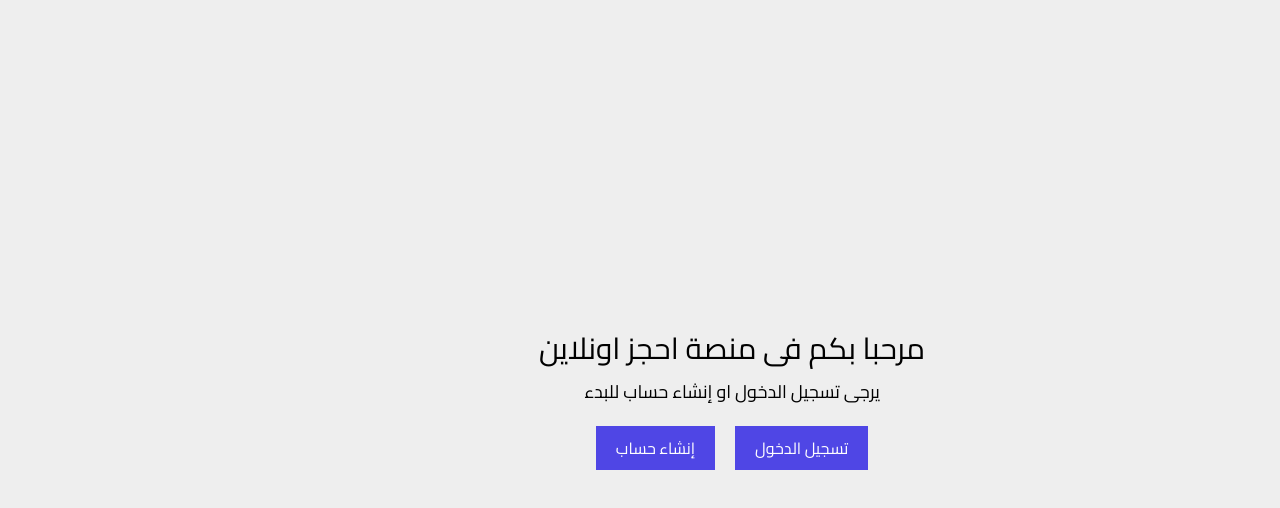
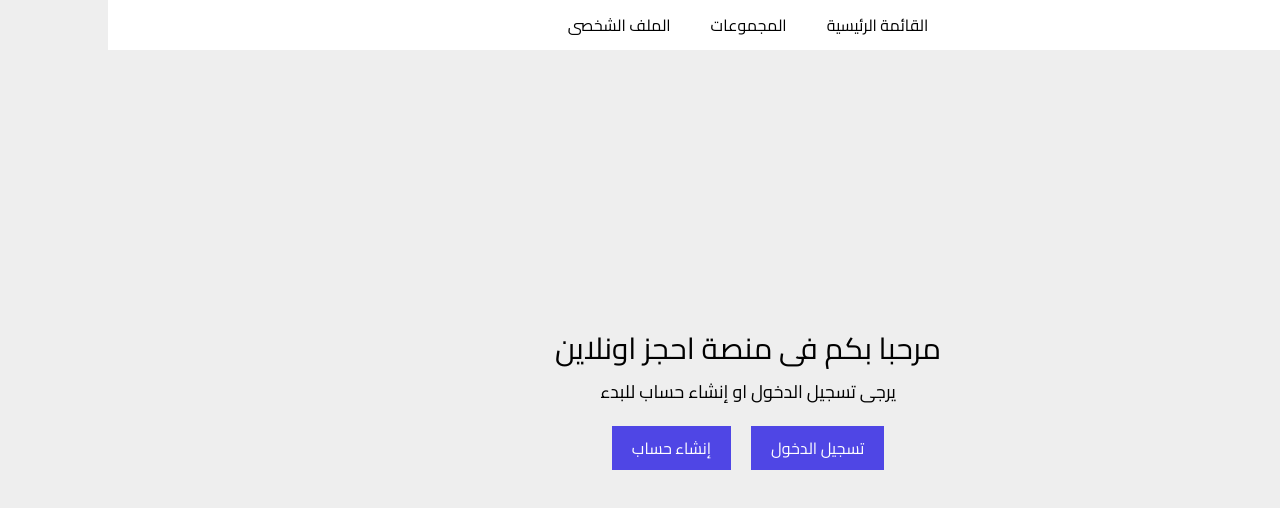
Before and after one commit to alieldeba/ahgezdroosk, a React (Vite) app: page / in a window 1280 px wide. Shown: the top 508 px of the page. Built offline with nearby package versions, Linux system fonts and the light colour scheme.

Commit message:
adding styles

```diff
--- a/src/App.jsx
+++ b/src/App.jsx
@@ -5,14 +5,16 @@ import Footer from "./components/Footer";
 // Pages
 import BeginningScreen from "./pages/BeginningScreen";
 import Home from "./pages/Home";
+import UserProfile from "./pages/UserProfile";
 import Groups from "./pages/Groups";
 import Login from "./pages/Login";
 import Signup from "./pages/Signup";
 import Error from "./pages/Error";
 
-import { createBrowserRouter, RouterProvider, Route } from "react-router-dom";
+// Packages
+import { createBrowserRouter, RouterProvider } from "react-router-dom";
 
-const router = createBrowserRouter([
+export const router = createBrowserRouter([
   {
     path: "/",
     element: <BeginningScreen />,
@@ -20,6 +22,10 @@ const router = createBrowserRouter([
   {
     path: "/home",
     element: <Home />,
+  },
+  {
+    path: "/profile",
+    element: <UserProfile />,
   },
   {
     path: "/groups",
@@ -42,8 +48,10 @@ const router = createBrowserRouter([
 export default function App() {
   return (
     <>
-      {/* <Header /> */}
-      <RouterProvider router={router} />
+      <Header />
+      <div className="container">
+        <RouterProvider router={router} />
+      </div>
       {/* <Footer /> */}
     </>
   );
--- a/src/components/Header.jsx
+++ b/src/components/Header.jsx
@@ -1,4 +1,17 @@
-
 export default function Header() {
-  return <h1>Header</h1>
+  return (
+    <nav className="flex justify-center items-center h-[50px] bg-white fixed w-full z-[9999]">
+      <ul className="w-full h-full flex justify-center items-center container">
+        <li className="cursor-pointer mx-5">
+          <a href="/home">القائمة الرئيسية</a>
+        </li>
+        <li className="cursor-pointer mx-5">
+          <a href="/groups">المجموعات</a>
+        </li>
+        <li className="cursor-pointer mx-5">
+          <a href="/profile">الملف الشخصى</a>
+        </li>
+      </ul>
+    </nav>
+  );
 }
--- a/src/index.css
+++ b/src/index.css
@@ -6,3 +6,10 @@ body {
   background-color: #eee;
   font-family: "Cairo", sans-serif;
 }
+
+/* Components */
+@layer components {
+  .heading {
+    @apply text-2xl text-center pt-[5rem] pb-5;
+  }
+}
--- a/src/main.jsx
+++ b/src/main.jsx
@@ -1,9 +1,9 @@
 import ReactDOM from "react-dom/client";
 import App from "./App";
-import "./index.css"
+import "./index.css";
 
 ReactDOM.createRoot(document.getElementById("root")).render(
   <>
-    <App />
+      <App />
   </>
 );
--- a/src/pages/Groups.jsx
+++ b/src/pages/Groups.jsx
@@ -3,7 +3,7 @@ import GroupCard from "../components/GroupCard";
 export default function Groups() {
   return (
     <>
-      <h1 className="text-center text-2xl p-10">المجموعات</h1>
+      <h1 className="heading">المجموعات</h1>
       {/* Groups section */}
       <div className="mt-5 grid gap-2 sm:grid-cols-2 lg:grid-cols-3 2xl:grid-cols-4">
         <GroupCard title="مجموعة عبد العال حد و اربع الساعة اربعة للصف الثالث الإعدادى" />
--- a/src/pages/Home.jsx
+++ b/src/pages/Home.jsx
@@ -1,5 +1,3 @@
 export default function Home() {
-  return (
-    <h1 className="text-2xl text-center p-10">القائمة الرئيسية</h1>
-  );
+  return <h1 className="heading">القائمة الرئيسية</h1>;
 }
--- a/src/pages/Login.jsx
+++ b/src/pages/Login.jsx
@@ -1,7 +1,7 @@
 export default function Login() {
   return (
     <>
-      <h1 className="p-10 text-2xl text-center">تسجيل الدخول</h1>
+      <h1 className="heading">تسجيل الدخول</h1>
     </>
   );
 }
--- a/src/pages/Signup.jsx
+++ b/src/pages/Signup.jsx
@@ -1,7 +1,7 @@
 export default function Signup() {
   return (
     <>
-      <h1 className="p-10 text-2xl text-center">إنشاء حساب</h1>
+      <h1 className="heading">إنشاء حساب</h1>
     </>
   );
 }
--- /dev/null
+++ b/src/pages/UserProfile.jsx
@@ -0,0 +1,15 @@
+export default function UserProfile() {
+  return (
+    <>
+      <h1 className="heading">الصفحة الشخصية</h1>
+      <img
+        src="/images/user.jpg"
+        alt="user"
+        className="rounded-full m-auto mb-5"
+      />
+      <h3 className="text-xl">الأسم: علي سامح مصطفى الديبة</h3>
+      <h3 className="text-xl">الوظيفة: طالب</h3>
+      <h3 className="text-xl">الصف: الثالث الإعدادى</h3>
+    </>
+  );
+}
--- a/tailwind.config.cjs
+++ b/tailwind.config.cjs
@@ -1,11 +1,14 @@
 /** @type {import('tailwindcss').Config} */
 module.exports = {
-  content: [
-    "./index.html",
-    "./src/**/*.{js,ts,jsx,tsx}",
-  ],
+  content: ["./index.html", "./src/**/*.{js,ts,jsx,tsx}"],
   theme: {
+    container: {
+      center: true,
+      padding: {
+        DEFAULT: "1rem",
+      },
+    },
     extend: {},
   },
   plugins: [],
-}
+};
```
Also changed, not shown: public/images/user.jpg (added).
